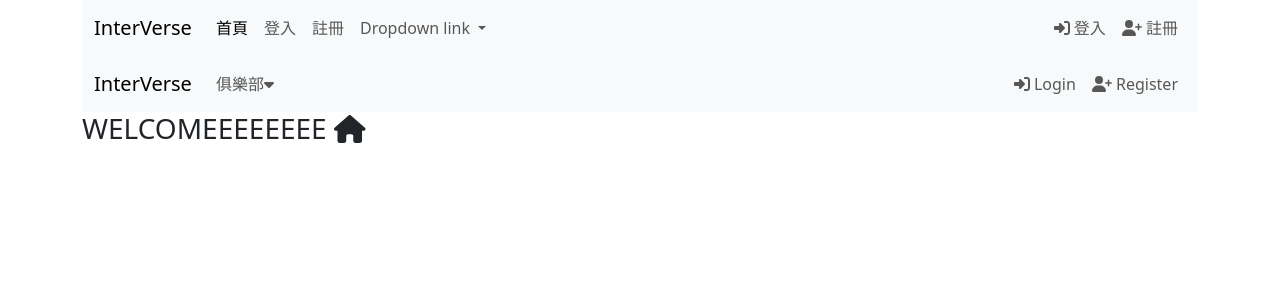
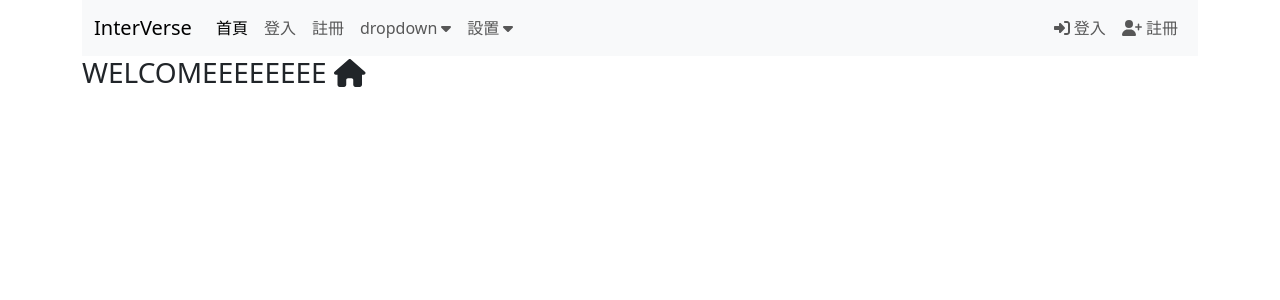
Before and after one commit to Mason0112/Inrerverse-front, a Vue app: page / in a window 1280 px wide. Shown: the top 300 px of the page. Built offline with nearby package versions, Linux system fonts and the light colour scheme; what @vueform/vueform would draw is missing.

Commit message:
navbar test good good

```diff
--- a/src/App.vue
+++ b/src/App.vue
@@ -1,6 +1,6 @@
 <template>
     <div>
-      <navbar></navbar>
+      <!-- <navbar></navbar> -->
       <navbarTest></navbarTest>
 
     </div>
--- a/src/views/navbarTest.vue
+++ b/src/views/navbarTest.vue
@@ -8,32 +8,63 @@
       </button>
       <div class="collapse navbar-collapse" id="navbarNavDropdown">
         <ul class="navbar-nav">
+          <li class="nav-item">
+            <RouterLink class="nav-link active" aria-current="page" :to="{ name: 'home-link' }">首頁</RouterLink>
+          </li>
+          <li class="nav-item">
+            <RouterLink class="nav-link" :to="{ name: 'login-link' }">登入</RouterLink>
+          </li>
+          <li class="nav-item">
+            <RouterLink class="nav-link" :to="{ name: 'register-link' }">註冊</RouterLink>
+          </li>
           <li class="nav-item dropdown">
             <a class="nav-link dropdown-toggle" href="#" id="navbarDropdownMenuLink" role="button"
-                @click="toggleDropdown" aria-expanded="isDropdownOpen">
-                俱樂部 <font-awesome-icon :icon="['fas', 'caret-down']" :class="{ 'rotate': isDropdownOpen }"/>
+              @click="toggleDropdown('club')" aria-expanded="dropdownStates.club">
+              dropdown <font-awesome-icon :icon="['fas', 'caret-down']" :class="{ 'rotate': dropdownStates.club }" />
             </a>
-              <ul class="dropdown-menu" aria-labelledby="navbarDropdownMenuLink" :class="{ 'show': isDropdownOpen }">
-                <li>
-                  <RouterLink class="dropdown-item" :to="{ name: 'profile-link' }">Edit Profile</RouterLink>
+            <ul class="dropdown-menu" aria-labelledby="navbarDropdownMenuLink" :class="{ 'show': dropdownStates.club }">
+              <li><a class="dropdown-item" href="#" @click="closeDropdown('club')">Option 1</a></li>
+              <li><a class="dropdown-item" href="#" @click="closeDropdown('club')">Option 2</a></li>
+            </ul>
           </li>
-                <li><a class="dropdown-item" @click="logout">Logout</a></li>
+          <li class="nav-item dropdown">
+            <a class="nav-link dropdown-toggle" href="#" id="anotherDropdownMenuLink" role="button"
+              @click="toggleDropdown('settings')" aria-expanded="dropdownStates.settings">
+              設置 <font-awesome-icon :icon="['fas', 'caret-down']" :class="{ 'rotate': dropdownStates.settings }" />
+            </a>
+            <ul class="dropdown-menu" aria-labelledby="anotherDropdownMenuLink"
+              :class="{ 'show': dropdownStates.settings }">
+              <li><a class="dropdown-item" href="#" @click="closeDropdown('settings')">Option 1</a></li>
+              <li><a class="dropdown-item" href="#" @click="closeDropdown('settings')">Option 2</a></li>
             </ul>
           </li>
           <!-- Other items -->
         </ul>
 
         <ul class="navbar-nav ms-auto">
+          <li class="nav-item dropdown">
+            <a class="nav-link dropdown-toggle" href="#" id="anotherDropdownMenuLink" role="button"
+              @click="toggleDropdown('person')" aria-expanded="dropdownStates.person" v-show="userStore.isLoggedIn">
+              我的 <font-awesome-icon :icon="['fas', 'caret-down']" :class="{ 'rotate': dropdownStates.person }" />
+            </a>
+            <ul class="dropdown-menu" aria-labelledby="anotherDropdownMenuLink"
+              :class="{ 'show': dropdownStates.person }">
+              <RouterLink class="dropdown-item" :to="{ name: 'profile-link' }" @click="closeDropdown('person')">編輯個人資料
+              </RouterLink>
+              <li><a class="dropdown-item" @click="logout(); closeDropdown('person')">登出</a></li>
+            </ul>
+          </li>
           <li class="nav-item">
-              <RouterLink class="nav-link" :to="{ name: 'login-link' }">
-                <font-awesome-icon :icon="['fas', 'sign-in-alt']" /> Login
+            <RouterLink class="nav-link" :to="{ name: 'login-link' }" v-show="!userStore.isLoggedIn">
+              <font-awesome-icon :icon="['fas', 'sign-in-alt']" /> 登入
             </RouterLink>
           </li>
           <li class="nav-item">
-              <RouterLink class="nav-link" :to="{ name: 'register-link' }">
-                <font-awesome-icon :icon="['fas', 'user-plus']" /> Register
+            <RouterLink class="nav-link" :to="{ name: 'register-link' }" v-show="!userStore.isLoggedIn">
+              <font-awesome-icon :icon="['fas', 'user-plus']" /> 註冊
             </RouterLink>
           </li>
+
         </ul>
       </div>
     </div>
@@ -45,17 +76,37 @@
 import useUserStore from '@/stores/userstore';
 import axios from '@/plugins/axios';
 
-  const isDropdownOpen = ref(false);
+const dropdownStates = ref({
+  club: false,
+  settings: false,
+  person: false
+});
 
-function toggleDropdown() {
-  isDropdownOpen.value = !isDropdownOpen.value;
+function initializeDropdownState(menu) {
+  if (!(menu in dropdownStates.value)) {
+    dropdownStates.value[menu] = false;
+  }
+}
+
+function toggleDropdown(menu) {
+  initializeDropdownState(menu);
+  Object.keys(dropdownStates.value).forEach(key => {
+    dropdownStates.value[key] = key === menu ? !dropdownStates.value[key] : false;
+  });
+
+}
+
+function closeDropdown(menu) {
+  dropdownStates.value[menu] = false;
 }
 
 const userStore = useUserStore();
 
 function logout() {
   userStore.resetStore();
-    axios.defaults.headers.authorization ='';
+  axios.defaults.headers.authorization = '';
+
+
 }
 
 </script>
@@ -63,22 +114,27 @@ function toggleDropdown() {
 
 <style scoped>
 .arrow {
-  font-size: 0.75em; /* Adjust the size of the arrow */
-  transition: transform 0.5s ease; /* Smooth transition for rotation */
+  font-size: 0.75em;
+  /* Adjust the size of the arrow */
+  transition: transform 0.5s ease;
+  /* Smooth transition for rotation */
 }
 
 .rotate {
-  transform: rotate(180deg); /* Rotate the arrow when the dropdown is open */
+  transform: rotate(180deg);
+  /* Rotate the arrow when the dropdown is open */
 }
 
 .dropdown-menu {
-  display: none; /* Hide dropdown menu by default */
+  display: none;
+  /* Hide dropdown menu by default */
   border: none;
   box-shadow: 0 4px 6px rgba(0, 0, 0, 0.1);
 }
 
 .dropdown-menu.show {
-  display: block; /* Show dropdown menu when it has 'show' class */
+  display: block;
+  /* Show dropdown menu when it has 'show' class */
 }
 
 .dropdown-item {
@@ -91,11 +147,14 @@ function toggleDropdown() {
 }
 
 .dropdown-toggle::after {
-  display: none; /* Hide default Bootstrap dropdown arrow */
+  display: none;
+  /* Hide default Bootstrap dropdown arrow */
 }
 
 .dropdown-toggle {
   display: flex;
   align-items: center;
+  gap: 4px;
+  /* Adjust the gap between the text and the icon */
 }
 </style>
```
Lines whose indentation alone changed are shown as unchanged.
